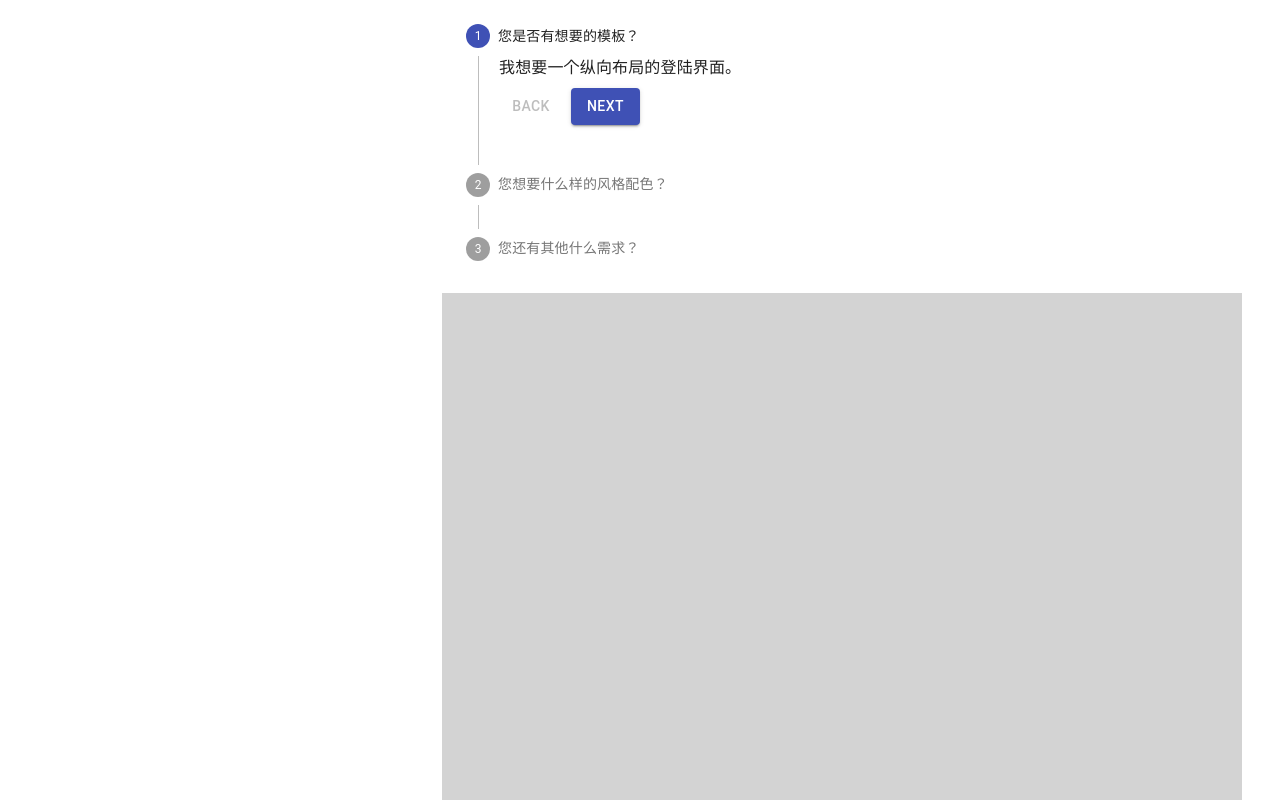
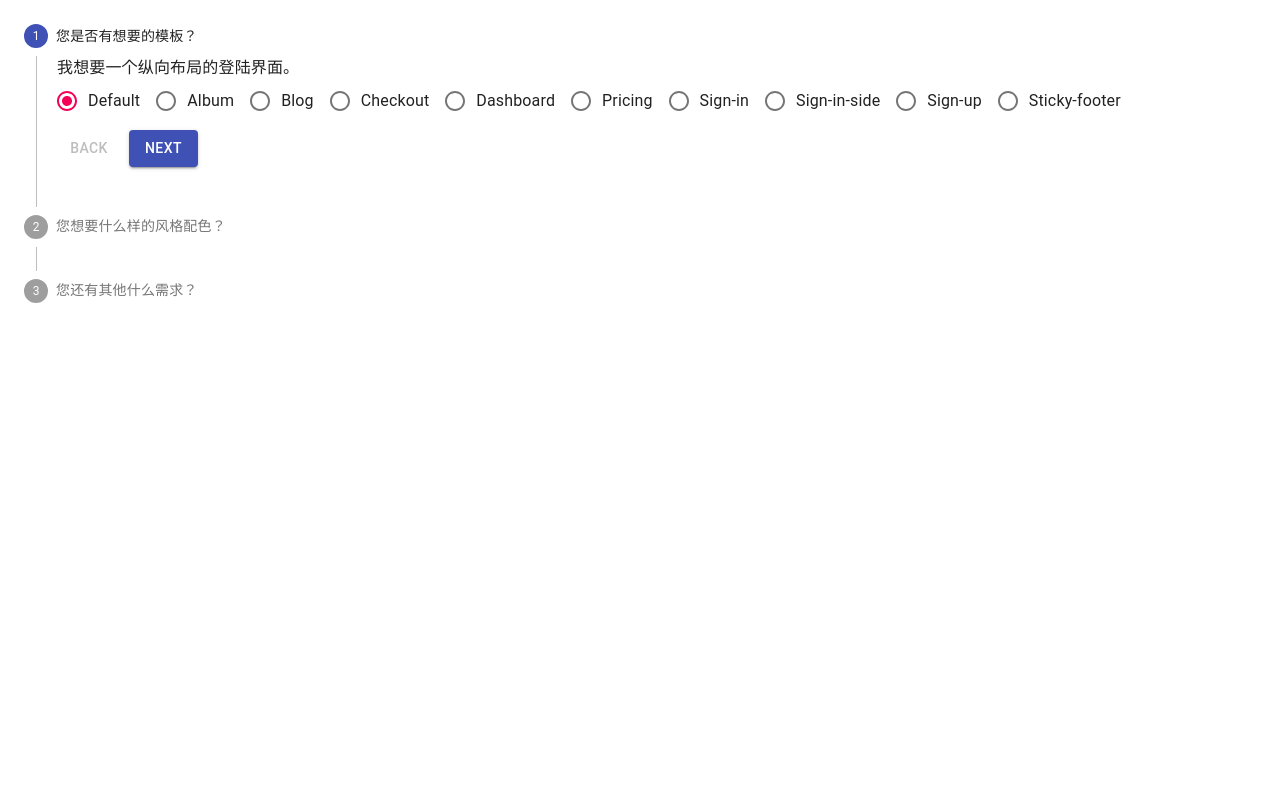
Before and after one commit to scyq/KeyStone, a React (Create React App) app in the folder react_component/: page / in a window 1280 px wide. Built offline with nearby package versions, Linux system fonts and the light colour scheme.

Commit message:
基本框架搭建完毕 功能未搭建

```diff
--- a/react_component/src/App.js
+++ b/react_component/src/App.js
@@ -1,5 +1,5 @@
 import React from 'react';
-import { useState } from 'react'
+import { useState } from 'react';
 import { makeStyles } from '@material-ui/core/styles';
 import Container from '@material-ui/core/Container';
 import NaviBar from './NaviBar';
@@ -7,12 +7,13 @@ import NaviBar from './NaviBar';
 
 const useStyles = makeStyles((theme) => ({
   NaviBar: {
-    position: '',
-    width: '100vh',
+    position: 'fixed',
+    width: '200vh',
     left: 0,
     top: 0,
+    right: 0,
     height: '100vh',
-    background: 'LightGrey',
+    background: 'white',
     display: 'flex',
     transition: theme.transitions.create('width', {
       easing: theme.transitions.easing.sharp,
--- a/react_component/src/NaviBar.js
+++ b/react_component/src/NaviBar.js
@@ -7,13 +7,22 @@ import StepContent from '@material-ui/core/StepContent';
 import Button from '@material-ui/core/Button';
 import Paper from '@material-ui/core/Paper';
 import Typography from '@material-ui/core/Typography';
+import { RadioGroup } from '@material-ui/core';
+import { useState } from 'react';
+import FormControlLabel from '@material-ui/core/FormControlLabel';
+import Radio from '@material-ui/core/Radio';
+import TextField from '@material-ui/core/TextField';
+
 
 function getSteps() {
   return ['您是否有想要的模板？', '您想要什么样的风格配色？', '您还有其他什么需求？'];
 }
 
-
-function getStepContent(step) {
+/*
+  @function getStepHint
+  根据引导的位置来获取引导的提示词
+*/
+function getStepHint(step) {
   switch (step) {
     case 0:
       return '我想要一个纵向布局的登陆界面。';
@@ -26,11 +35,12 @@ function getStepContent(step) {
   }
 }
 
+
 const useStyles = makeStyles((theme) => ({
   root: {
     width: '100%',
     left: 0,
-    background: 'LightGrey'
+    background: 'White',
   },
   button: {
     marginTop: theme.spacing(1),
@@ -42,12 +52,88 @@ const useStyles = makeStyles((theme) => ({
   resetContainer: {
     padding: theme.spacing(3),
   },
+  avatar: {
+    margin: theme.spacing(1),
+    backgroundColor: theme.palette.secondary.main,
+  },
+  form: {
+    width: '30%', // Fix IE 11 issue.
+    marginTop: theme.spacing(1),
+  },
 }));
 
 export default function NaviBar() {
   const classes = useStyles();
-  const [activeStep, setActiveStep] = React.useState(0);
+  const [activeStep, setActiveStep] = useState(0);
+  const [templateChoice, setTemplateChoice] = useState("default");
+  const [colorStyle, setColorStyle] = useState("White");
   const steps = getSteps();
+
+  function getStepContent(step) {
+    switch (step) {
+      case 0:
+        // 布局选项
+        return(
+          <div>
+            <RadioGroup row aria-label="可参考的布局" value={templateChoice} onChange={handleTemplateChange}>
+              <FormControlLabel value="default" control={<Radio />} label="Default" />
+              <FormControlLabel value="album" control={<Radio />} label="Album" />
+              <FormControlLabel value="blog" control={<Radio />} label="Blog" />
+              <FormControlLabel value="checkout" control={<Radio />} label="Checkout" />
+              <FormControlLabel value="dashboard" control={<Radio />} label="Dashboard" />
+              <FormControlLabel value="pricing" control={<Radio />} label="Pricing" />
+              <FormControlLabel value="sign-in" control={<Radio />} label="Sign-in" />
+              <FormControlLabel value="sign-in-side" control={<Radio />} label="Sign-in-side" />
+              <FormControlLabel value="sign-up" control={<Radio />} label="Sign-up" />
+              <FormControlLabel value="sticky-footer" control={<Radio />} label="Sticky-footer" />
+            </RadioGroup>
+          </div>
+        );
+
+      case 1:
+        // 输入颜色风格
+        return (
+          <div>
+            <form className={classes.form} noValidate>
+              <TextField
+                variant="outlined"
+                margin="normal"
+                required
+                fullWidth
+                id="nlpInput"
+                label="输入您想要的风格配色"
+                name="nlpInput"
+                autoComplete="nlpInput"
+                autoFocus
+                onChange={colorDemandChange}
+              />
+
+              <Button
+                fullWidth
+                variant="contained"
+                color="primary"
+                className={classes.submit}
+                onClick={colorClickHandler}
+              >
+                尝试一下
+              </Button>
+
+            </form>
+          </div>
+        );
+
+      default:
+        return (<div></div>);
+    }
+  }
+
+  const colorDemandChange = () => {
+
+  }
+
+  const colorClickHandler = () => {
+
+  }
 
   const handleNext = () => {
     setActiveStep((prevActiveStep) => prevActiveStep + 1);
@@ -61,6 +147,10 @@ export default function NaviBar() {
     setActiveStep(0);
   };
 
+  const handleTemplateChange = event => {
+    setTemplateChoice(event.target.value);
+  }
+
   return (
     <div className={classes.root}>
       <Stepper activeStep={activeStep} orientation="vertical">
@@ -68,7 +158,9 @@ export default function NaviBar() {
           <Step key={label}>
             <StepLabel>{label}</StepLabel>
             <StepContent>
-              <Typography>{getStepContent(index)}</Typography>
+              <Typography>{getStepHint(index)}</Typography>
+              {/* 每一步显示不同的内容 */}
+              {getStepContent(index)}
               <div className={classes.actionsContainer}>
                 <div>
                   <Button
@@ -94,9 +186,16 @@ export default function NaviBar() {
       </Stepper>
       {activeStep === steps.length && (
         <Paper square elevation={0} className={classes.resetContainer}>
-          <Typography>All steps completed - you&apos;re finished</Typography>
+          <Typography>所有步骤已完成</Typography>
           <Button onClick={handleReset} className={classes.button}>
-            Reset
+            重新选择
+          </Button>
+          <Button
+            variant="contained"
+            color="primary"
+            className={classes.button}
+          >
+            查看效果
           </Button>
         </Paper>
       )}
```
